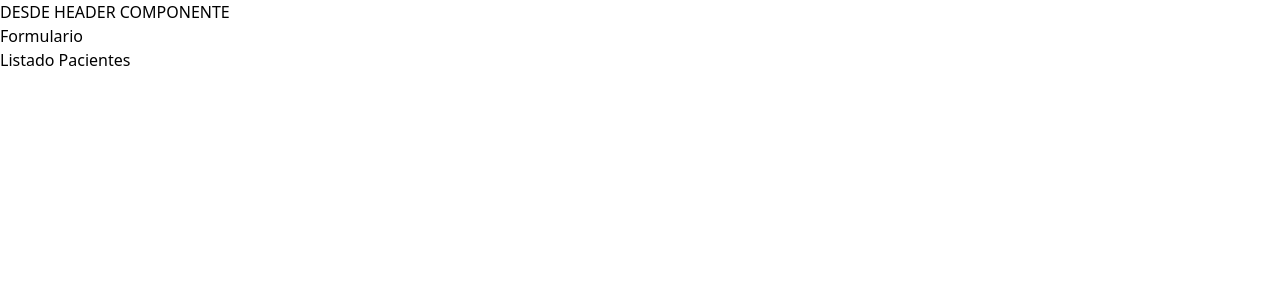
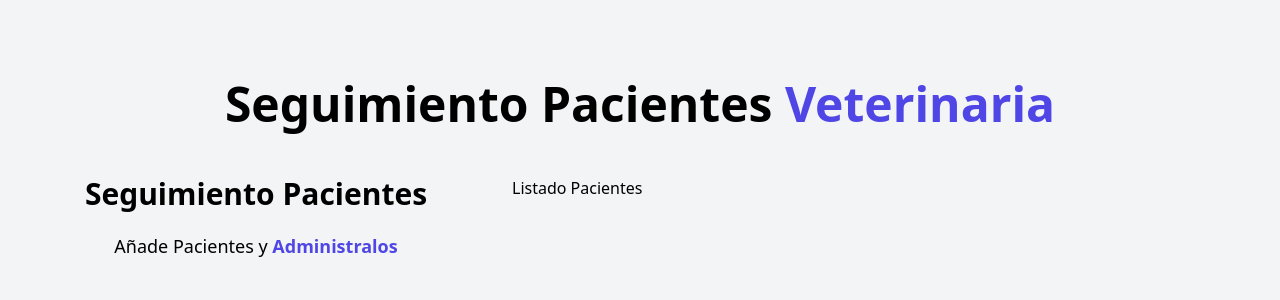
Before and after one commit to dariotovar6920/citas-react, a React (Vite) app: page / in a window 1280 px wide. Shown: the top 300 px of the page. Built offline with nearby package versions, Linux system fonts and the light colour scheme.

Commit message:
Agregando el taildiwind a los titulos de formulario y el tidulo principal

```diff
--- a/index.html
+++ b/index.html
@@ -6,7 +6,7 @@
     <meta name="viewport" content="width=device-width, initial-scale=1.0" />
     <title>Citas React</title>
   </head>
-  <body>
+  <body class="bg-gray-100 h-screen">
     <div id="root"></div>
     <script type="module" src="/src/main.jsx"></script>
   </body>
--- a/src/App.jsx
+++ b/src/App.jsx
@@ -5,11 +5,15 @@
 function App() {
 
   return (
-    <>
+    <div className="container mx-auto mt-20">
       <Header/>
-      <Formulario/>
-      <ListadoPacientes/>
-    </>
+
+      <div className="mt-12 md:flex">
+        <Formulario/>
+        <ListadoPacientes/>
+      </div>
+
+    </div>
   )
 }
 
--- a/src/components/Formulario.jsx
+++ b/src/components/Formulario.jsx
@@ -1,7 +1,18 @@
 const Formulario = () => {
   return (
-    <div>
-      <h2>Formulario</h2>
+    <div className="md:w-1/2 lg:w-2/5">
+      <h2 className="font-black text-3xl text-center">Seguimiento Pacientes</h2>
+
+      <p className="text-lg mt-5 text-center">
+        Añade Pacientes y <span className="text-indigo-600 font-bold"> Administralos</span>
+      </p>
+
+     <form action="">
+        <div>
+
+        </div>
+     </form>
+
     </div>
   )
 }
--- a/src/components/Header.jsx
+++ b/src/components/Header.jsx
@@ -1,9 +1,9 @@
 function Header(){
 
     return(
-        <header className="grid">
-            <h1 className="uppercase">Desde Header Componente</h1>
-        </header>
+        <h1 className="font-black text-5xl text-center md:w-2/3 mx-auto">
+            Seguimiento Pacientes <span className="text-indigo-600">Veterinaria</span>
+        </h1>
     )
 }
 
--- a/src/components/ListadoPacientes.jsx
+++ b/src/components/ListadoPacientes.jsx
@@ -1,7 +1,7 @@
 
 const ListadoPacientes = () => {
   return (
-    <div>
+    <div className="w-1/2 lg:w-3/5">
         <h2>Listado Pacientes</h2>
     </div>
   )
```
